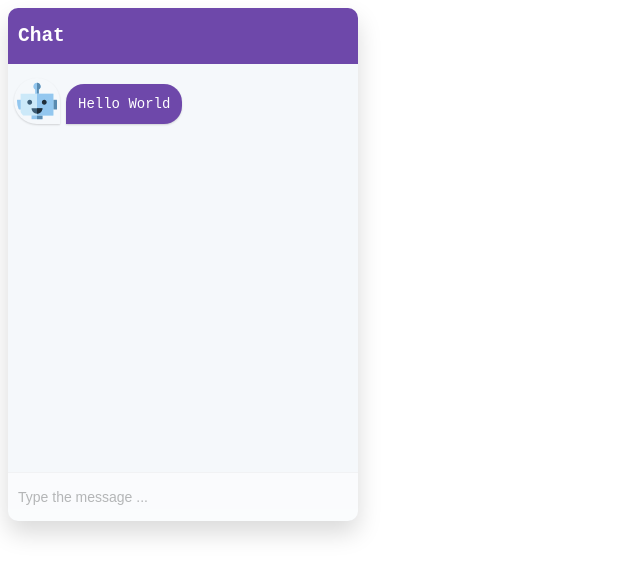
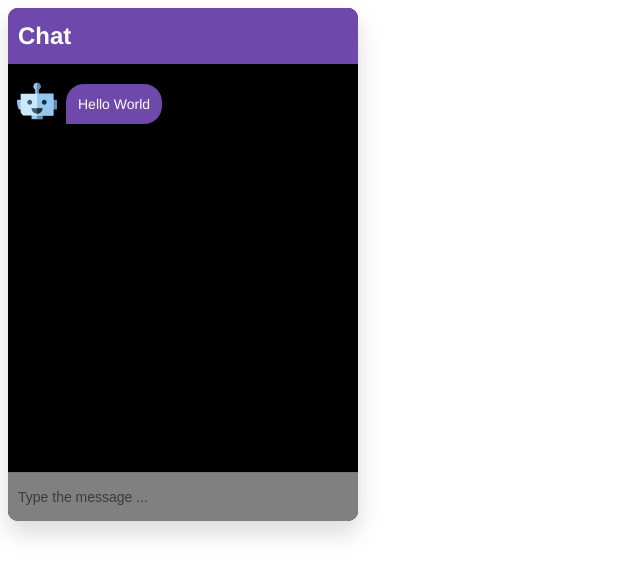
Before and after one commit to olepychev/react-chatbot, a React app: page / in a window 1280 px wide. Shown: the top 576 px of the page, without its empty margins (0-640 px from the left). Built offline with nearby package versions, Linux system fonts and the light colour scheme.

Commit message:
Provide an initial example how Theming could work

```diff
--- a/lib/ChatBotContainer.jsx
+++ b/lib/ChatBotContainer.jsx
@@ -1,10 +1,10 @@
 import styled from 'styled-components';
 
 const ChatBotContainer = styled.div`
-  background: #f5f8fb;
+  background: ${props => (props.theme && props.theme.background) || '#f5f8fb'};
   border-radius: 10px;
   box-shadow: 0 12px 24px 0 rgba(0, 0, 0, 0.15);
-  font-family: monospace;
+  font-family: ${props => (props.theme && props.theme.fontFamily) || 'monospace'};
   overflow: hidden;
   position: ${props => props.floating ? 'fixed' : 'relative'};
   bottom: ${props => props.floating ? '32px' : 'initial'};
--- a/src/components/Example.jsx
+++ b/src/components/Example.jsx
@@ -1,7 +1,15 @@
 import React from 'react';
 import ChatBot from '../../lib/index';
 
-const Example = () => (
+import { ThemeProvider } from 'styled-components';
+
+const darkTheme = {
+  background: '#000',
+  fontFamily: 'Helvetica Neue',
+};
+
+const Example = () =>
+  <ThemeProvider theme={darkTheme}>
     <ChatBot
       steps={[
         {
@@ -11,6 +19,6 @@ const Example = () => (
         },
       ]}
     />
-);
+  </ThemeProvider>;
 
 export default Example;
```
Lines whose indentation alone changed are shown as unchanged.
